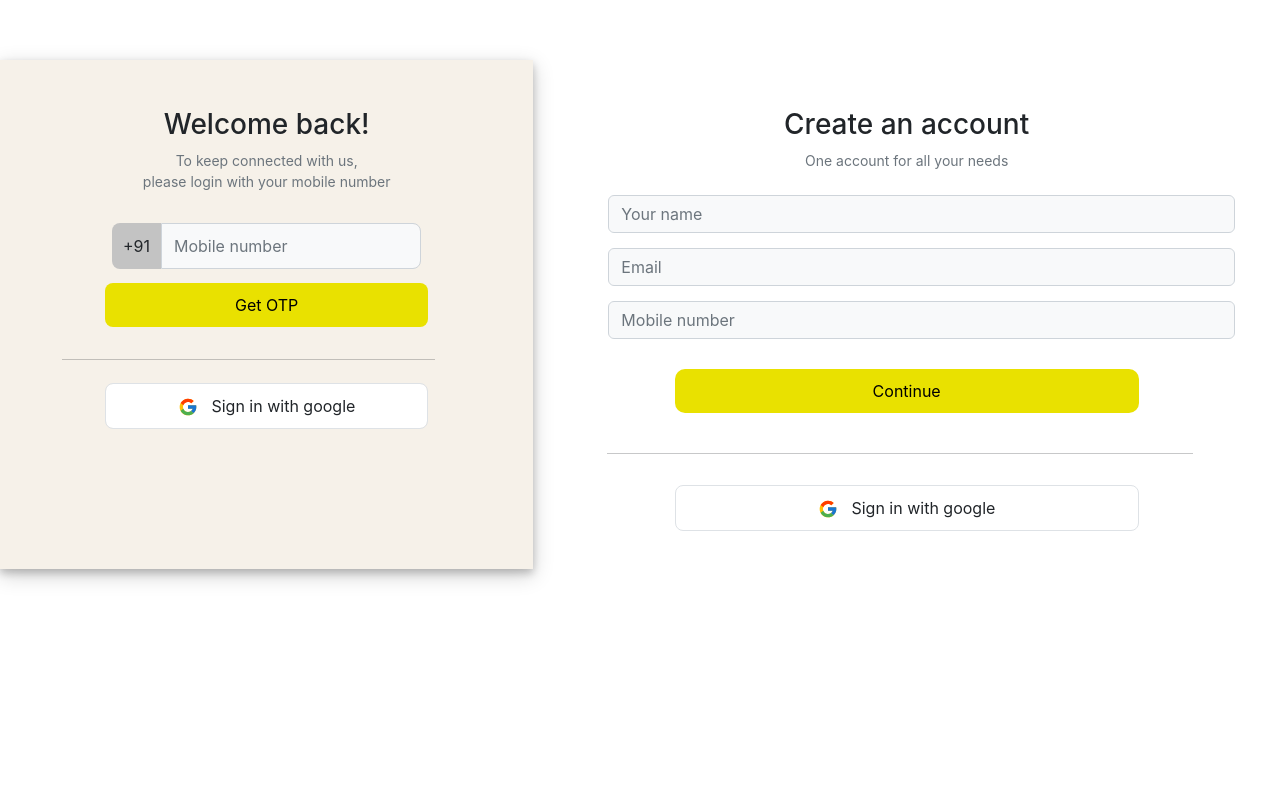
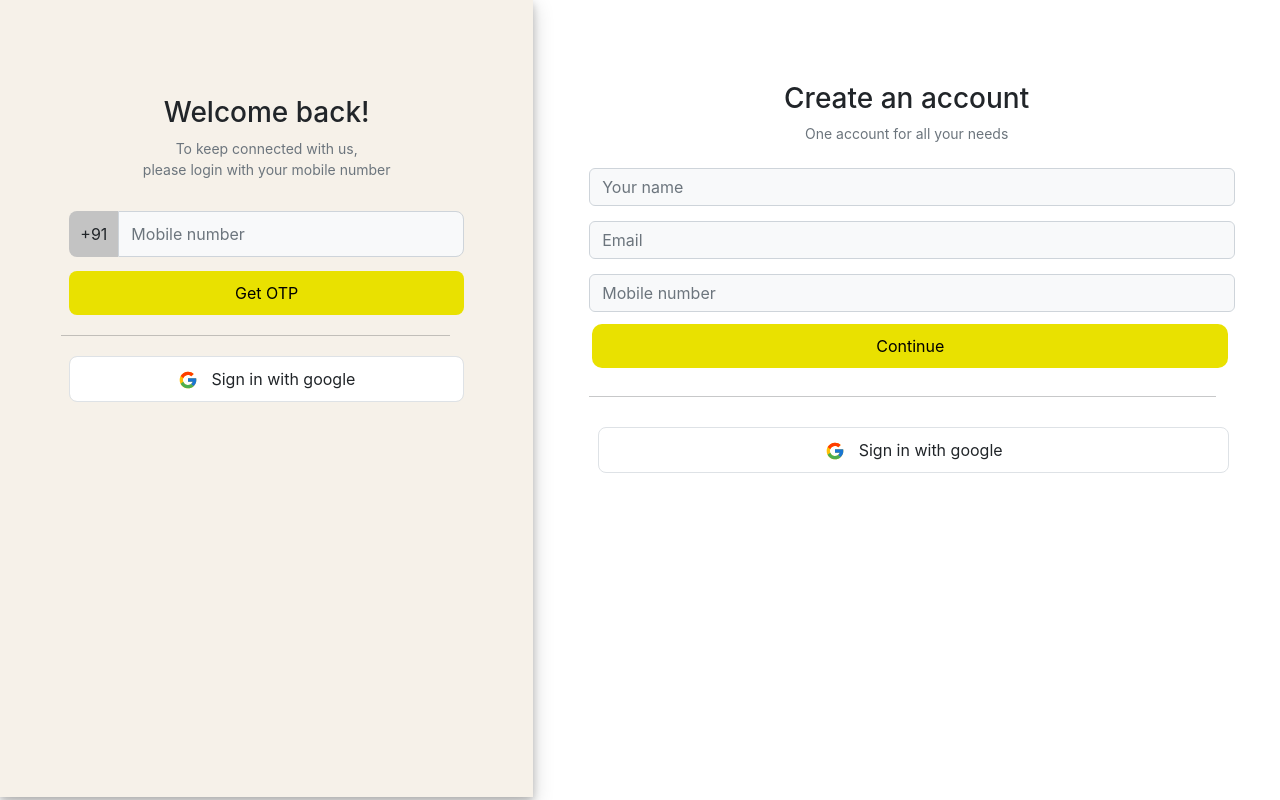
Before and after one commit to vardhanreddy27/sAir, a React (Create React App) app in the folder sair/: page /signup in a window 1280 px wide. Built offline with nearby package versions, Linux system fonts and the light colour scheme.

Commit message:
final css fix

```diff
--- a/sair/src/App.css
+++ b/sair/src/App.css
@@ -30,8 +30,6 @@ background-color: aqua;
 }
 .menu{
     border-right: 2px solid rgba(0, 0, 0, 0.075);
-    height: 600%;
-    top: 52%;
     position: relative!important;
 }
 .fixed{
@@ -63,7 +61,7 @@ background-color: aqua;
 }.stick{
     height: 509px!important;
 }
-.top{top:60px!important;
+.top{
     position: relative;
 
 }
@@ -82,7 +80,6 @@ background-color: aqua;
   }
 .myd{
     justify-content: center!important;
-    margin-top: 20px!important;
 }.myd1{
     justify-content: center!important;
 }
@@ -92,7 +89,9 @@ background-color: aqua;
   .card {
     transition: transform 0.5s;
   }
-
+  .myform{
+    padding-left: 4%!important;
+  }
 .simg{
     height: 73px;
     margin-left: 10px!important;
@@ -125,7 +124,7 @@ background-color: aqua;
     top: 70px;
     position: relative;
 }.support3{
-    top: 60px;
+
     position: relative;
 }
 .form-control{
@@ -149,17 +148,18 @@ form .form-control:focus{
   }
 
 .ht{
-    height: 100%;
+    height: 94vh;
+
 }
+
 hr{
     width: 100%!important;
     margin-top: 25px!important;
 }
 .bgcolor{
     background-color: rgb(246, 241, 233)!important;
+    height: 106%;
     box-shadow: 0 4px 8px 0 rgba(0, 0, 0, 0.2), 0 6px 20px 0 rgba(0, 0, 0, 0.19);
-
-
 }
 .OfferCard {
     width: 72%;
@@ -207,10 +207,10 @@ hr{
          box-shadow: none!important;
 }
 .line{
-    padding-left: 20px;
-    margin-left: 62px;
-    width: 81%!important;
-
+    margin-left: 44px;
+    width: 86.7%!important;
+    margin-top: 13px!important;
+    margin-bottom: 2%!important;
 }
 .mar{
     margin-top: 7px!important;
@@ -220,16 +220,17 @@ hr{
     border-radius: 0%!important;
 }
 .loginhr{
-    padding-left: 20px;
-    margin-left: 62px;
-    width: 70%!important;
+    margin-left: 61px;
+    width: 73%!important;
+    margin-top: 13px!important;
+    margin-bottom: 13px!important;
 
 }
 .code{
     display: flex!important;
     flex-direction: row!important;
-    padding-left: 21%!important;
-    padding-right: 21%!important;
+    padding-left: 13%!important;
+    padding-right: 13%!important;
 }
 .prefix{
 
@@ -255,6 +256,7 @@ hr{
     position: sticky!important;
     top: 15px!important;
     height: 85px!important;
+
   }
   .sidemenu{
     margin: 5%;
@@ -277,3 +279,15 @@ button.btn:focus {
   .btn{
         border-width: 0!important;
       }
+      .mycode{
+        margin-left: -9%;
+        margin-right: -10%;
+        margin-top: -2.5%!important;
+        margin-bottom: 0px!important;
+
+      }
+      .myc2{
+        margin-left: -8%;
+    margin-right: -10%;
+
+      }
--- a/sair/src/pages/Home.tsx
+++ b/sair/src/pages/Home.tsx
@@ -105,7 +105,7 @@ function Test() {
       <div className="row">
         <div className="col-2 sticky  hidden-mobile">
           <div className="menu">
-            <div className="d-grid ">
+            <div className="d-grid mt-5">
 
             <button
                 type="button"
@@ -141,7 +141,7 @@ function Test() {
                 }
                 onClick={handleClick3}
               >
-                <SiOpenstreetmap className="menuicon" /> Track Orders
+                <SiOpenstreetmap className="menuicon" /> Track orders
               </button>
               <button
                 type="button"
--- a/sair/src/pages/Signup.tsx
+++ b/sair/src/pages/Signup.tsx
@@ -3,17 +3,17 @@ import { FcGoogle } from "react-icons/fc";
 
 function Signup() {
   return (
-    <div className="fluid-container stick top">
+    <div className="stick top">
       <div className="row ht">
         <div className="col-5 bgcolor text-center">
           <div className="pt-5 pl-5 pr-5">
-            <h3 className="">Welcome back!</h3>
+
+
+            <form> <h3 className=" mt-5">Welcome back!</h3>
             <div className="form-text mb-4">
               To keep connected with us,<br></br> please login with your mobile
               number
             </div>
-
-            <form>
               <div className="form-group code">
                 <span className="prefix">+91</span>
                 <input
@@ -23,7 +23,7 @@ function Signup() {
                   placeholder="Mobile number"
                 />
               </div>
-              <div className="form-group pe-5 ps-5">
+              <div className="form-group ">
                 <button
                   type="submit"
                   className="btn btn-lg brs btn-primary btn-block form-control mar text-center"
@@ -33,7 +33,7 @@ function Signup() {
               </div>
             </form>
             <hr className="loginhr" />
-            <div className="form-group pe-5 ps-5 ">
+            <div className="form-group ">
               <button
                 type="submit"
                 className="btn brs btn-lg border btn-block bg-white form-control mar text-center "
@@ -46,11 +46,11 @@ function Signup() {
         <div className="col-7 text-center">
           <div className="container pt-5 pl-5 pr-5">
             <form>
-              <h3 className="">Create an account</h3>
+              <h3 className=""><br></br>Create an account</h3>
               <div className="form-text mb-4">
                 One account for all your needs
               </div>
-              <div className="form-group pe-5 ps-5">
+              <div className="form-group pe-5 myform">
                 <input
                   type="text"
                   className="bg-light form-control"
@@ -58,7 +58,7 @@ function Signup() {
                   placeholder="Your name"
                 />
               </div>
-              <div className="form-group pe-5 ps-5">
+              <div className="form-group pe-5 myform">
                 <input
                   type="email"
                   className="bg-light form-control"
@@ -66,7 +66,7 @@ function Signup() {
                   placeholder="Email"
                 />
               </div>
-              <div className="form-group pe-5 ps-5">
+              <div className="form-group pe-5 myform">
                 <input
                   type="mobile"
                   className="bg-light form-control"
@@ -74,7 +74,7 @@ function Signup() {
                   placeholder="Mobile number"
                 />
               </div>
-              <div className="form-group pe-5 ps-5">
+              <div className="form-group mycode">
                 <button
                   type="submit"
                   className="btn btn-lg btn-primary btn-block form-control text-center"
@@ -84,7 +84,7 @@ function Signup() {
               </div>
             </form>
             <hr className="line "></hr>
-            <div className="form-group pe-5 ps-5">
+            <div className="form-group myc2">
               <button
                 type="submit"
                 className="btn btn-lg border btn-block form-control text-center "
--- a/sair/src/pages/Support.tsx
+++ b/sair/src/pages/Support.tsx
@@ -3,7 +3,8 @@ function Support() {
   return (
     <div className="  stick support3 ">
       <h3 className="text-center su">
-        <br />
+      <br />
+      <br />
         Hi, how can we help you?
       </h3>
       <div className="row myd">
@@ -137,7 +138,7 @@ function Support() {
                 <div className="col-8 sutxt">
                   Call us directly
                   <p className="form-text sec">
-                    our friendly team is here to help
+                    our friendly team is <br />here to help
                   </p>
                 </div>
               </div>
```
